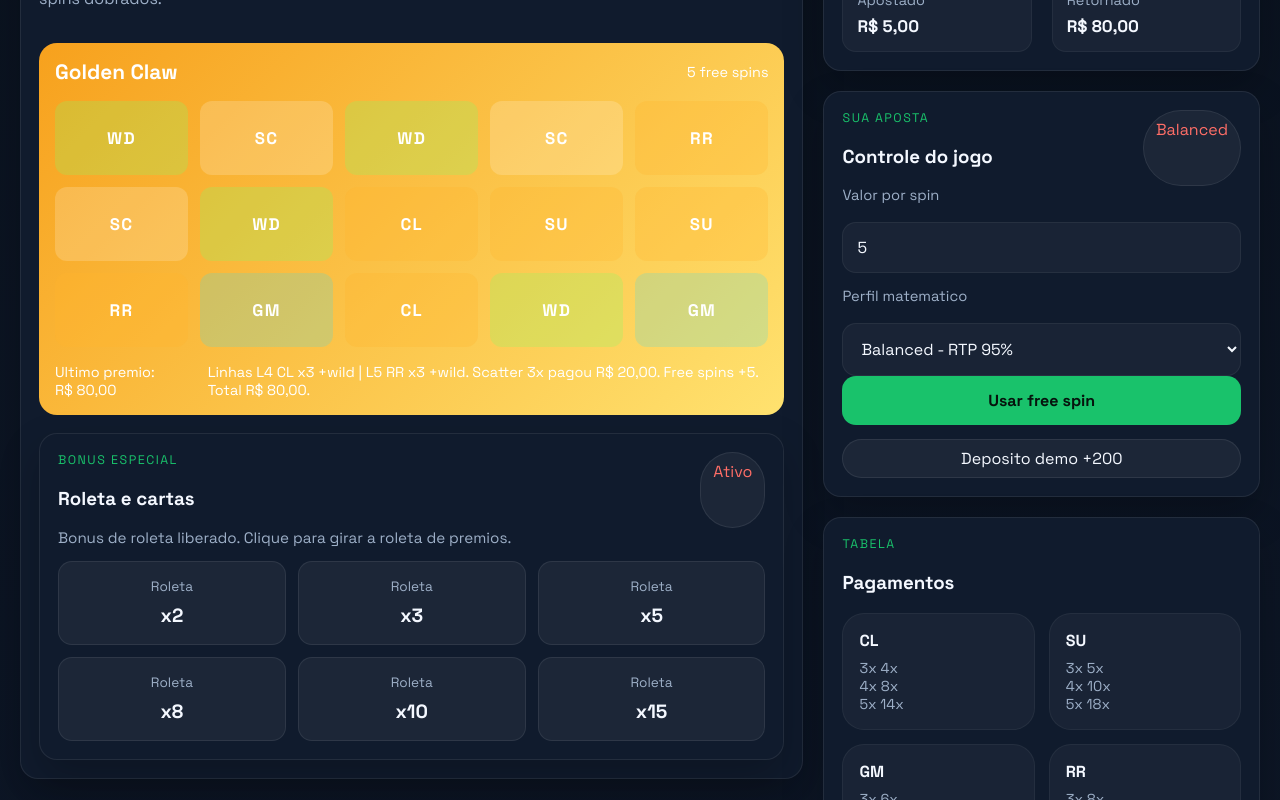
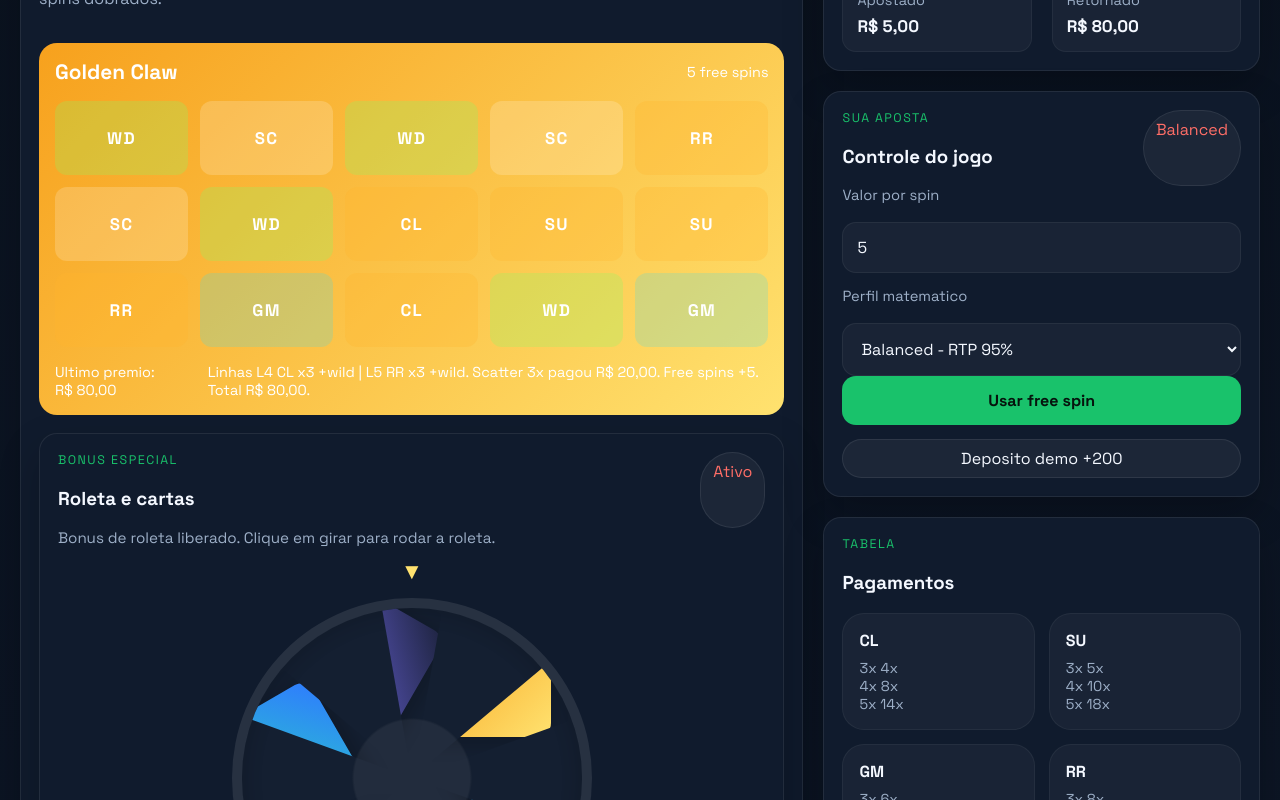
Before and after one commit to Dashbuster/bet-site, a Next.js app: page /slots/golden-claw in a window 1280 px wide. Both pictures are taken after a click on the button "Girar agora". Shown: the part 440-1240 px from the top of the page. Built offline with nearby package versions, Linux system fonts and the light colour scheme.

Commit message:
Add animated roulette bonus visuals

```diff
--- a/app/globals.css
+++ b/app/globals.css
@@ -388,6 +388,64 @@ button {
   min-height: 118px;
   display: grid;
   align-content: center;
+}
+
+.roulette-bonus-wrap {
+  display: grid;
+  gap: 14px;
+  justify-items: center;
+  margin-top: 14px;
+}
+
+.roulette-pointer {
+  color: #ffe26f;
+  font-size: 1.4rem;
+  line-height: 1;
+}
+
+.roulette-wheel {
+  position: relative;
+  width: min(360px, 100%);
+  aspect-ratio: 1;
+  border-radius: 50%;
+  border: 10px solid rgba(255, 255, 255, 0.08);
+  background: radial-gradient(circle at center, rgba(255, 255, 255, 0.08) 0 24%, rgba(255, 255, 255, 0.02) 25% 100%);
+  overflow: hidden;
+  transition: transform 3.2s cubic-bezier(0.12, 0.8, 0.18, 1);
+  box-shadow: inset 0 0 20px rgba(0, 0, 0, 0.2);
+}
+
+.roulette-segment {
+  position: absolute;
+  inset: 0;
+  clip-path: polygon(50% 50%, 100% 8%, 100% 32%);
+  transform-origin: center;
+}
+
+.roulette-segment-inner {
+  position: absolute;
+  top: 12%;
+  right: 9%;
+  width: 40%;
+  min-height: 26%;
+  border-radius: 14px;
+  padding: 10px 8px;
+  color: white;
+  text-align: center;
+  box-shadow: 0 8px 18px rgba(0, 0, 0, 0.18);
+}
+
+.roulette-segment-inner span {
+  display: block;
+  font-size: 0.68rem;
+  line-height: 1.2;
+  margin-bottom: 6px;
+  opacity: 0.92;
+}
+
+.roulette-segment-inner strong {
+  display: block;
+  font-size: 1rem;
 }
 
 .casino-spotlight {
--- a/components/slot-machine.tsx
+++ b/components/slot-machine.tsx
@@ -25,6 +25,12 @@ type SlotStats = {
   won: number;
 };
 type BonusMode = "roulette" | "cards" | null;
+type RoulettePrize = {
+  id: string;
+  slotTitle: string;
+  multiplier: number;
+  accent: string;
+};
 type SlotOverride = {
   profileId?: string;
   hitRate?: number;
@@ -150,10 +156,12 @@ export function SlotMachine({ game }: { game: SlotGame }) {
   const [stats, setStats] = useState<SlotStats>({ spins: 0, wagered: 0, won: 0 });
   const [override, setOverride] = useState<SlotOverride>({});
   const [bonusMode, setBonusMode] = useState<BonusMode>(null);
-  const [bonusRewards, setBonusRewards] = useState<number[]>([]);
+  const [bonusRewards, setBonusRewards] = useState<RoulettePrize[]>([]);
   const [bonusCards, setBonusCards] = useState<number[]>([]);
   const [bonusMessage, setBonusMessage] = useState("");
   const [bonusStake, setBonusStake] = useState(0);
+  const [wheelRotation, setWheelRotation] = useState(0);
+  const [wheelSpinning, setWheelSpinning] = useState(false);
   const [hydrated, setHydrated] = useState(false);
 
   useEffect(() => {
@@ -219,6 +227,7 @@ export function SlotMachine({ game }: { game: SlotGame }) {
     setBonusMode(null);
     setBonusRewards([]);
     setBonusCards([]);
+    setWheelSpinning(false);
     setBonusMessage(`${label} pagou ${currency.format(payout)}.`);
     setMessage(`${label} pagou ${currency.format(payout)} em bonus especial.`);
   };
@@ -229,13 +238,42 @@ export function SlotMachine({ game }: { game: SlotGame }) {
     setBonusMode(nextMode);
 
     if (nextMode === "roulette") {
-      setBonusRewards([2, 3, 5, 8, 10, 15]);
-      setBonusMessage("Bonus de roleta liberado. Clique para girar a roleta de premios.");
+      setBonusRewards([
+        { id: "gold-2", slotTitle: "Golden Claw", multiplier: 2, accent: "linear-gradient(135deg, #f7a11d 0%, #ffe26f 100%)" },
+        { id: "neon-3", slotTitle: "Neon Grove", multiplier: 3, accent: "linear-gradient(135deg, #28e0b9 0%, #2f7bff 100%)" },
+        { id: "moon-5", slotTitle: "Moon Vault", multiplier: 5, accent: "linear-gradient(135deg, #7b72ff 0%, #1d233e 100%)" },
+        { id: "gold-8", slotTitle: "Golden Claw", multiplier: 8, accent: "linear-gradient(135deg, #f7a11d 0%, #ffe26f 100%)" },
+        { id: "neon-10", slotTitle: "Neon Grove", multiplier: 10, accent: "linear-gradient(135deg, #28e0b9 0%, #2f7bff 100%)" },
+        { id: "moon-15", slotTitle: "Moon Vault", multiplier: 15, accent: "linear-gradient(135deg, #7b72ff 0%, #1d233e 100%)" },
+      ]);
+      setWheelRotation(0);
+      setBonusMessage("Bonus de roleta liberado. Clique em girar para rodar a roleta.");
       return;
     }
 
     setBonusCards([2, 4, 6, 10]);
     setBonusMessage("Bonus de cartas liberado. Escolha uma carta para revelar seu premio.");
+  };
+
+  const spinRouletteBonus = () => {
+    if (!bonusRewards.length || wheelSpinning) {
+      return;
+    }
+
+    const selectedIndex = Math.floor(Math.random() * bonusRewards.length);
+    const segmentSize = 360 / bonusRewards.length;
+    const centerOffset = selectedIndex * segmentSize + segmentSize / 2;
+    const extraTurns = 1800;
+    const finalRotation = extraTurns - centerOffset;
+
+    setWheelSpinning(true);
+    setWheelRotation(finalRotation);
+    setBonusMessage("Roleta girando...");
+
+    window.setTimeout(() => {
+      const prize = bonusRewards[selectedIndex];
+      applyBonusPayout(prize.multiplier, `${prize.slotTitle} x${prize.multiplier}`);
+    }, 3200);
   };
 
   const spin = () => {
@@ -389,18 +427,33 @@ export function SlotMachine({ game }: { game: SlotGame }) {
                 <p className="slot-message">{bonusMessage || "Acumule 3 scatters no Golden Claw para abrir o bonus."}</p>
 
                 {bonusMode === "roulette" ? (
-                  <div className="bonus-grid roulette-grid">
-                    {bonusRewards.map((reward) => (
-                      <button
-                        className="bonus-tile"
-                        key={`roulette-${reward}`}
-                        onClick={() => applyBonusPayout(reward, `Roleta x${reward}`)}
-                        type="button"
-                      >
-                        <span>Roleta</span>
-                        <strong>x{reward}</strong>
-                      </button>
-                    ))}
+                  <div className="roulette-bonus-wrap">
+                    <div className="roulette-pointer">▼</div>
+                    <div
+                      className={`roulette-wheel ${wheelSpinning ? "is-spinning" : ""}`}
+                      style={{ transform: `rotate(${wheelRotation}deg)` }}
+                    >
+                      {bonusRewards.map((reward, index) => {
+                        const angle = (360 / bonusRewards.length) * index;
+                        return (
+                          <div
+                            className="roulette-segment"
+                            key={reward.id}
+                            style={{
+                              transform: `rotate(${angle}deg)`,
+                            }}
+                          >
+                            <div className="roulette-segment-inner" style={{ background: reward.accent }}>
+                              <span>{reward.slotTitle}</span>
+                              <strong>x{reward.multiplier}</strong>
+                            </div>
+                          </div>
+                        );
+                      })}
+                    </div>
+                    <button className="place-bet" onClick={spinRouletteBonus} type="button">
+                      Girar roleta bonus
+                    </button>
                   </div>
                 ) : null}
 
```
